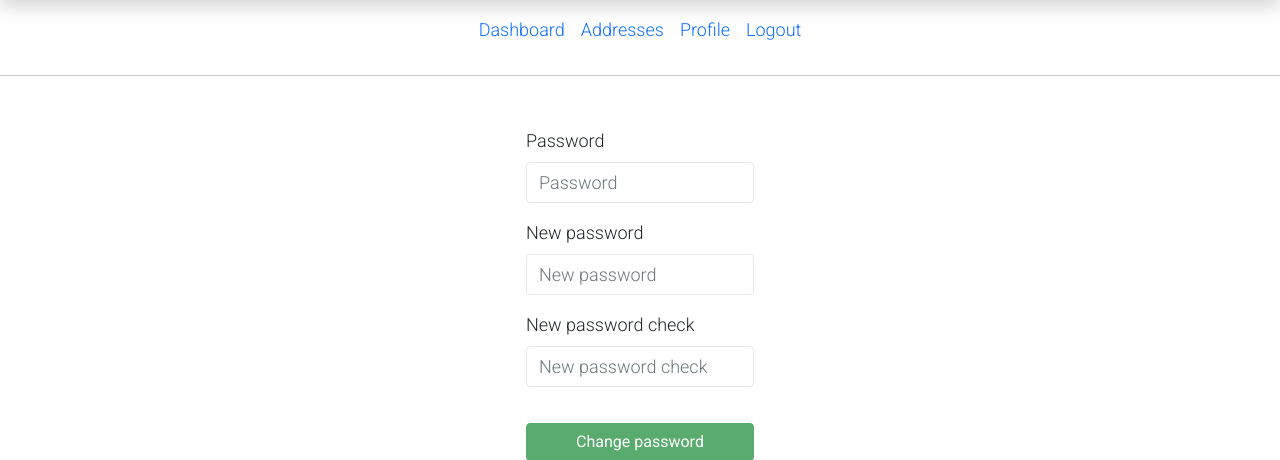
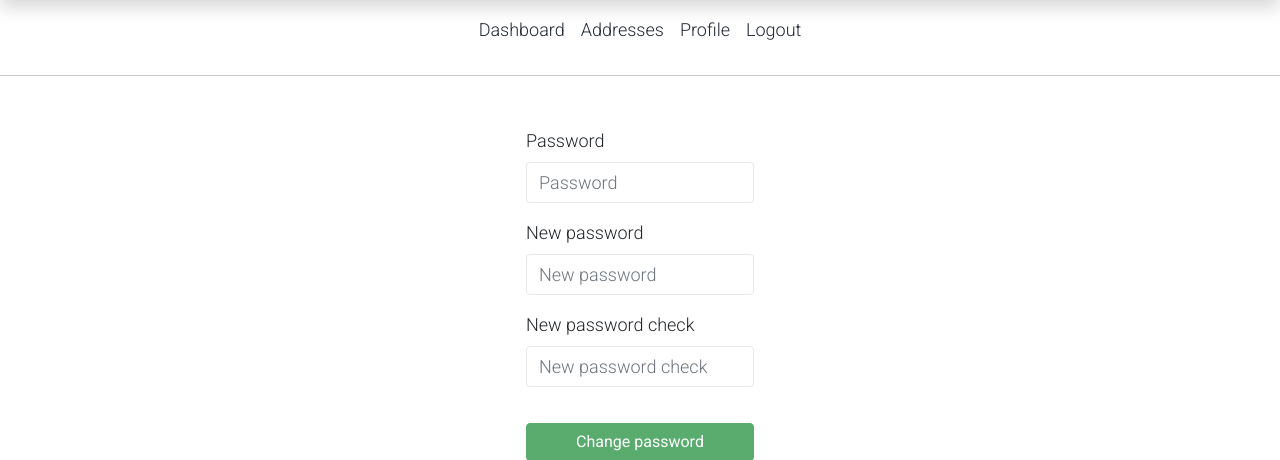
Before and after one commit to Saeedahmadi7714/Django-Ecommerce-Website, a Django app: page /customer/change_password/ in a window 1280 px wide. Shown: the part 92-552 px from the top of the page. Run offline with Django 3.2, Linux system fonts and the light colour scheme; some libraries are stand-ins or nearby versions.

Commit message:
:lipstick: Update custom css file

```diff
--- a/store/products/static/products/css/custom.css
+++ b/store/products/static/products/css/custom.css
@@ -12,3 +12,12 @@ Custom Css
 .formRow {
     margin-top: 4%;
 }
+
+.profile-link {
+    color: #212934 !important;
+    text-decoration: none;
+}
+
+.profile-link:hover {
+    color: #59ab6e !important;
+}
```
